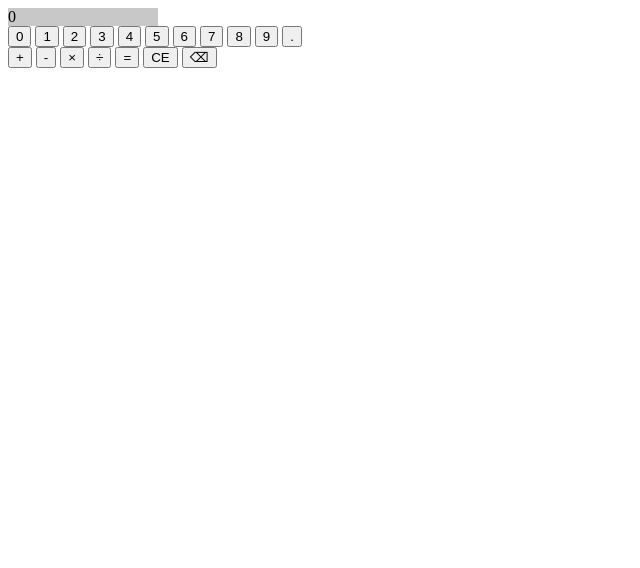
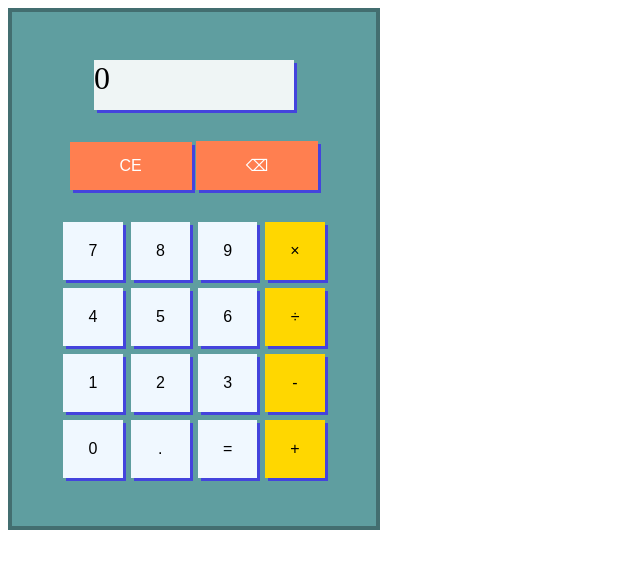
Before and after one commit to universalwavefunction/calculator, a plain HTML site: page index.html in a window 1280 px wide. Shown: the whole page, without its empty margins (0-640 px from the left). Drawn offline with Linux system fonts and the light colour scheme.

Commit message:
design changes

```diff
--- a/index.html
+++ b/index.html
@@ -11,27 +11,27 @@
       <div class="display">
         <span id="display">0</span>
       </div>
-      <div class="numbers">
-        <button class="number-button">0</button>
+      <div class="top-buttons">
+        <button class="clear-button">CE</button>
+        <button class="backspace-button">⌫</button>
+      </div>
+      <div class="buttons">
+        <button class="number-button">7</button>
+        <button class="number-button">8</button>
+        <button class="number-button">9</button>
+        <button class="operator-button">×</button>
+        <button class="number-button">4</button>
+        <button class="number-button">5</button>
+        <button class="number-button">6</button>
+        <button class="operator-button">÷</button>
         <button class="number-button">1</button>
         <button class="number-button">2</button>
         <button class="number-button">3</button>
-        <button class="number-button">4</button>
-        <button class="number-button">5</button>
-        <button class="number-button">6</button>
-        <button class="number-button">7</button>
-        <button class="number-button">8</button>
-        <button class="number-button">9</button>
+        <button class="operator-button">-</button>
+        <button class="number-button">0</button>
         <button class="decimal-button">.</button>
-      </div>
-      <div class="operators">
+        <button class="equal-button">=</button>
         <button class="operator-button">+</button>
-        <button class="operator-button">-</button>
-        <button class="operator-button">×</button>
-        <button class="operator-button">÷</button>
-        <button class="equal-button">=</button>
-        <button class="clear-button">CE</button>
-        <button class="backspace-button">⌫</button>
       </div>
     </div>
   </body>
--- a/javascript.js
+++ b/javascript.js
@@ -77,9 +77,16 @@ operators.forEach((button) => {
     if (display_value.length > 0) {
       firstNumber = display_value.join('');
       allNumbers.push(firstNumber); }
+      console.log(firstNumber, allNumbers, allNumbers.length)
+    if (allNumbers.length == 2) {
+      let sum = operate(operator, ...allNumbers);
+      console.log(sum, firstNumber, allNumbers, allNumbers.length)
+      allNumbers = [sum]
+      display.innerHTML = sum;
+    }
     display_value = [];
     operator = button.innerHTML;
-    display.innerHTML = operator;
+    //display.innerHTML = operator;
   })
 })
 
--- a/style.css
+++ b/style.css
@@ -1,4 +1,57 @@
 .display {
-  background-color: #C8C8C8;
-  width: 150px;
+  background-color: #eff5f5;
+  width: 200px;
+  height: 50px;
+  font-size: 32px;
+  filter: drop-shadow(3px 3px #4444dd);
 }
+
+.calculator {
+  display: flex;
+  justify-content: space-around;
+  align-items: center;
+  flex-direction: column;
+  background-color: #5F9EA0;
+  width: 300px;
+  height: 450px;
+  border: 4px solid #436e70;
+  padding: 32px;
+}
+
+.buttons {
+  display: grid;
+  gap: 8px;
+  grid-template-columns: repeat(4, 1fr);
+}
+
+button {
+  background-color: #F0F8FF;
+  border: none;
+  color: black;
+  padding: 20px 25px;
+  text-align: center;
+  text-decoration: none;
+  font-size: 16px;
+  filter: drop-shadow(3px 3px #4444dd);
+}
+
+.operator-button {
+  background-color: #FFD700;
+}
+
+.top-butttons {
+  display: flex;
+  width: 100%;
+}
+
+.clear-button, .backspace-button {
+  display: inline;
+  background-color: #FF7F50;
+  color: white;
+  padding: 15px 50px;
+  gap: 8px;
+}
+
+.number-button:hover {
+  background-color: #e6f3ff;
+}
```
